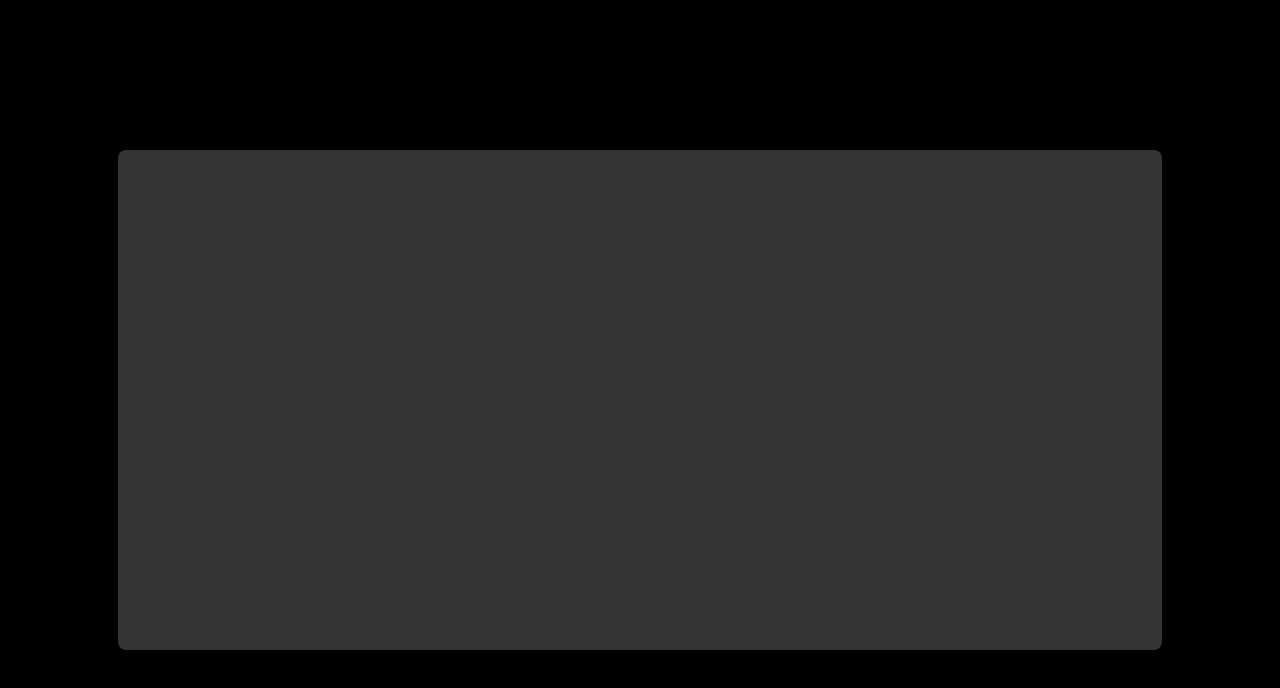
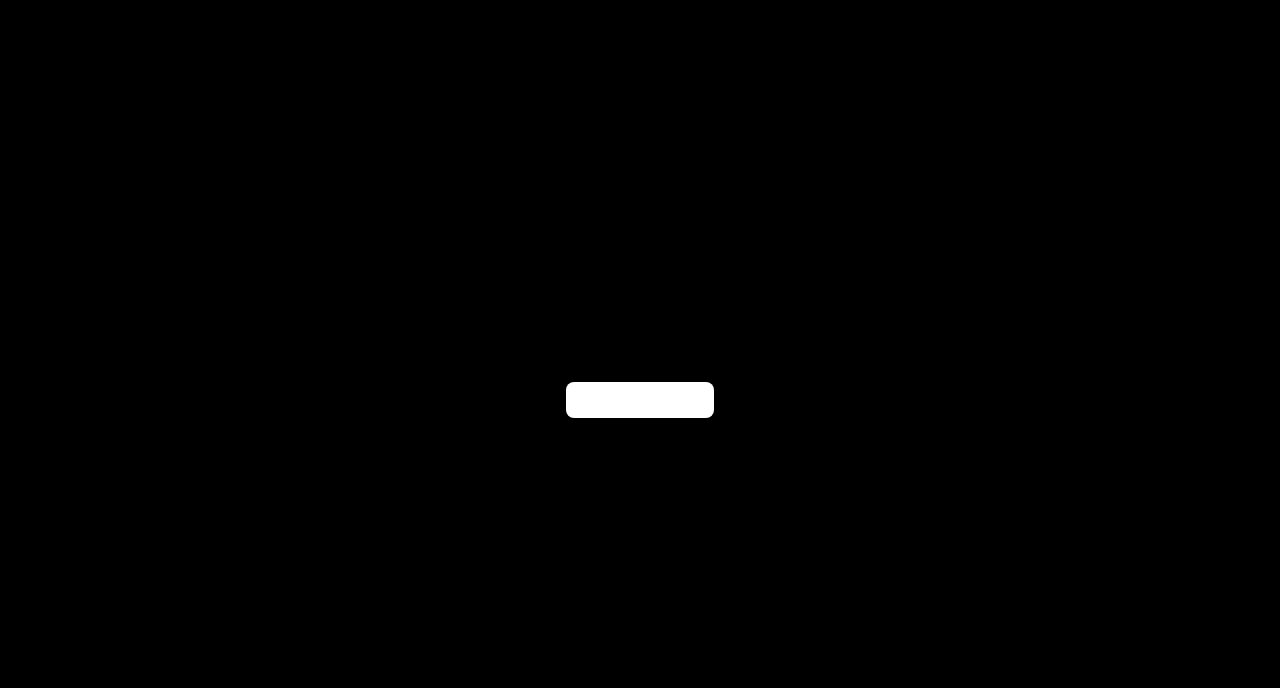
Before and after one commit to fabicholass/contraposicion, a plain HTML site: page consecuencias.html in a window 1280 px wide. Drawn offline with Linux system fonts and the light colour scheme.

Commit message:
sonsecuencias.html

```diff
--- a/consecuencias.html
+++ b/consecuencias.html
@@ -18,15 +18,16 @@
         }
 
         textarea {
-            width: 80%;
-            height: 60%;
-            background-color: #333;
-            color: white;
+            width: 10%;
+            height: 2%;
+            background-color: #ffffff;
+            color: black;
             border: none;
             padding: 10px;
             font-size: 16px;
             resize: none;
             border-radius: 8px;
+            overflow: hidden;
         }
     </style>
 </head>
```
